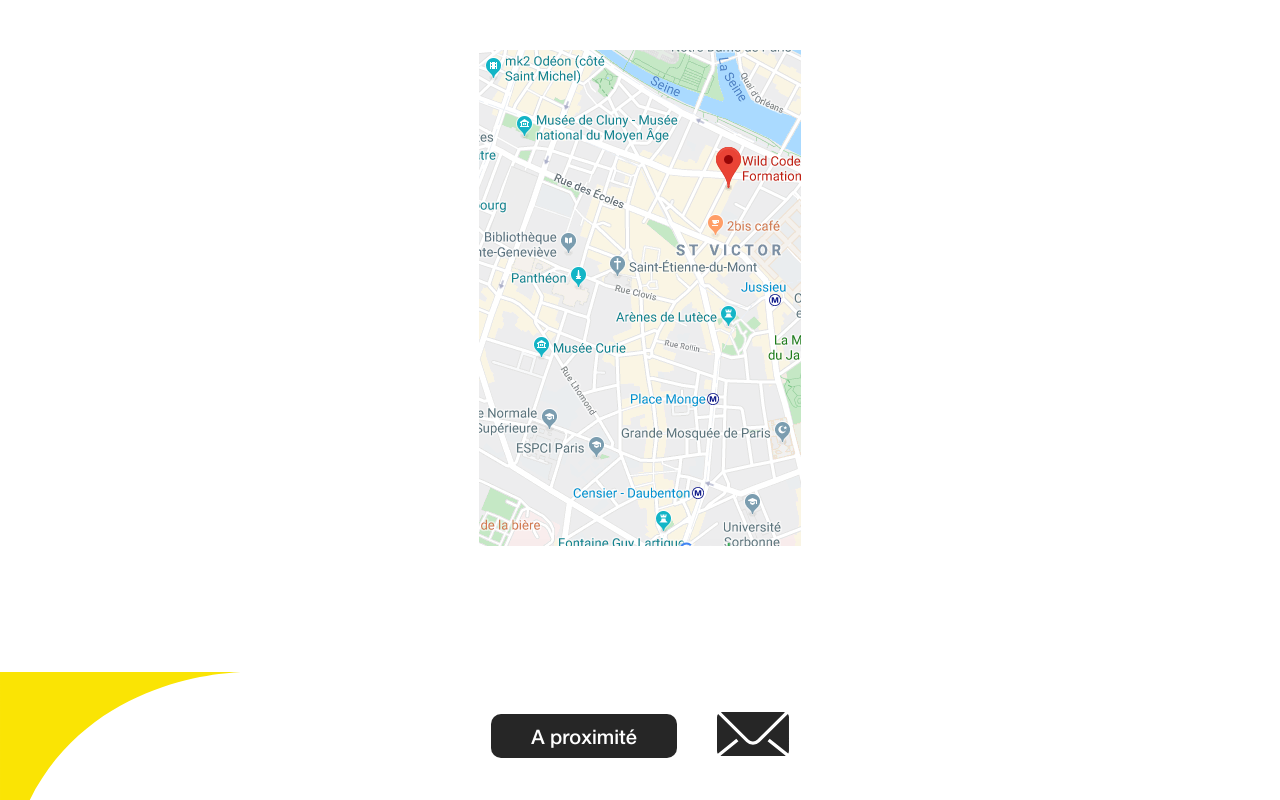
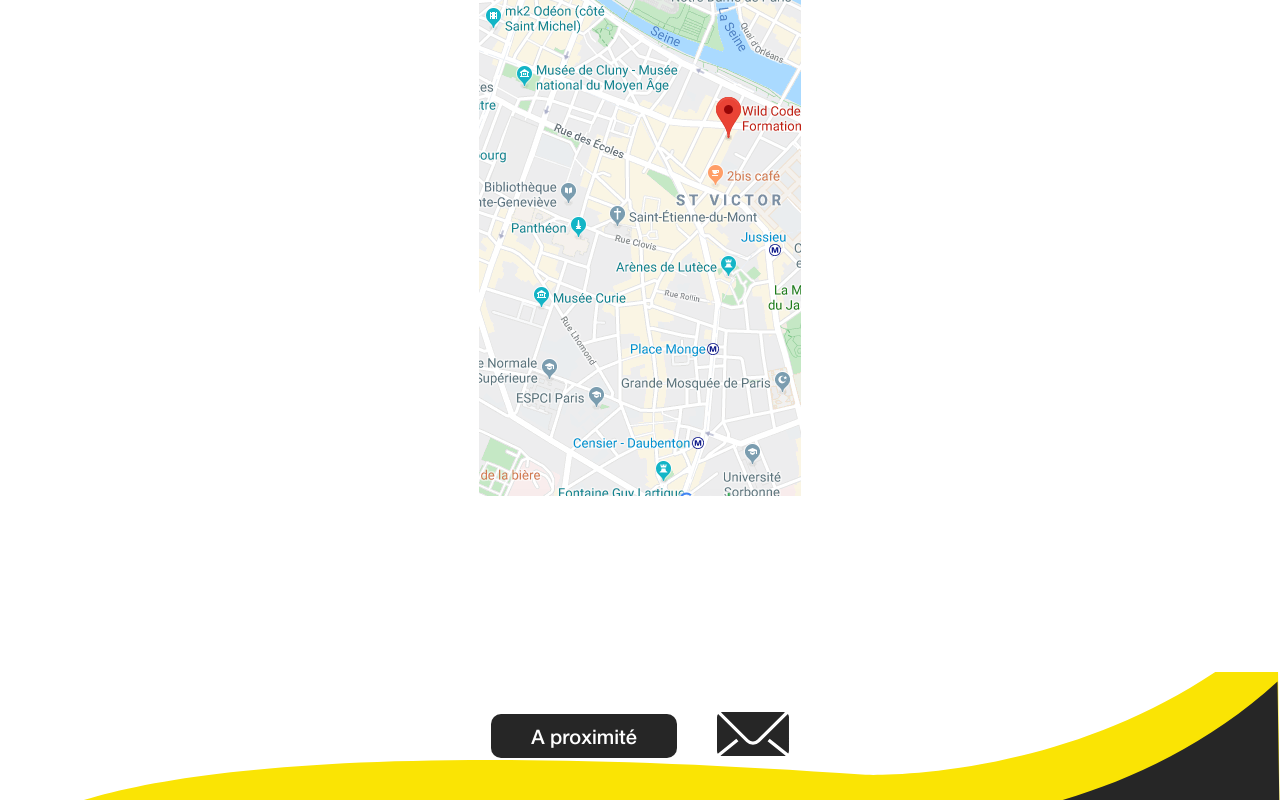
Before and after one commit to WildCodeSchool/Paris-0919-P2-Job-meetup, a React (Create React App) app in the folder breakit/: page / in a window 1280 px wide. Built offline with nearby package versions, Linux system fonts and the light colour scheme.

Commit message:
add a medias queries for the footer svg

```diff
--- a/breakit/src/components/Footer.css
+++ b/breakit/src/components/Footer.css
@@ -25,17 +25,19 @@ src:url("../components/fonts/HelveticaNeue_Medium.ttf")}
 
 
 .container {
-    background-image: url("../components/img/fond-home-small.svg");
+    background: url("../components/img/fond-home-small.svg")  no-repeat;
     background-size: cover;
+    background-position: bottom 0% right 0%;
     align-content: center;
     bottom: 0;
+    position: fixed;
     display: flex;
     justify-content: space-around;
-    position: fixed;
     height: 8em;
     left: 0;
     right: 0;
-    z-index: 2;
+
+
 }
 
 .map {
@@ -43,7 +45,7 @@ src:url("../components/fonts/HelveticaNeue_Medium.ttf")}
     justify-content: center;
     width: 100%;
     height:100%;
-    margin-top:50px;
+    margin-bottom: 10px;
 
 
 }
@@ -62,3 +64,10 @@ src:url("../components/fonts/HelveticaNeue_Medium.ttf")}
     height: 300px;
     z-index: 1;
 }
+
+@media screen and (min-width: 640px) {
+    .container {
+        background-position: bottom 15% left 0%;
+
+    }
+  }
--- a/breakit/src/components/Footer.js
+++ b/breakit/src/components/Footer.js
@@ -45,6 +45,7 @@ class Footer extends React.Component {
               <img src={pictoMail} alt="picto mail"></img>
               </div>
             </div>
+
           </footer>
         </div>
       );
```
